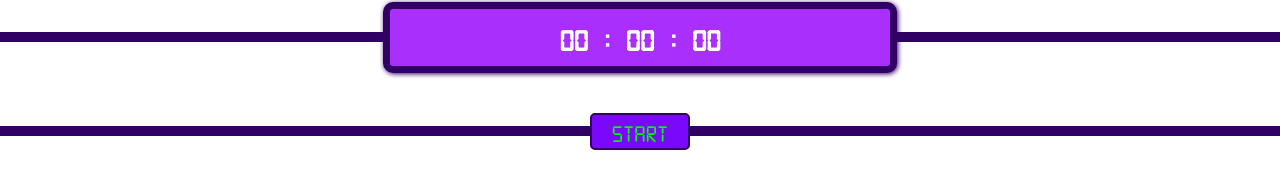
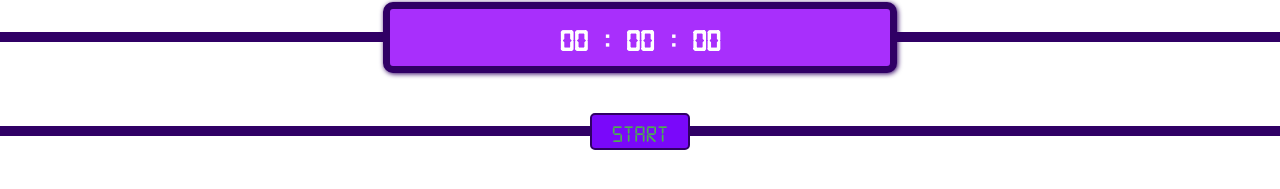
Before and after one commit to alirezamoon/timer, a React (Create React App) app: page / in a window 1280 px wide. Shown: the part 373-562 px from the top of the page. Built offline with nearby package versions, Linux system fonts and the light colour scheme.

Commit message:
buttons:hover

```diff
--- a/src/Components/Timer/TimerControl/TimerControl.module.css
+++ b/src/Components/Timer/TimerControl/TimerControl.module.css
@@ -12,19 +12,35 @@
   border-radius: 5px;
   font-family: "digital7";
   font-size: 24px;
+  cursor: pointer;
+  box-sizing: border-box;
 }
 
 .btn:active {
   position: relative;
   top: 2px;
 }
-
+.btn:focus{
+    border: inset;
+}
+.btn:hover {
+    background-color: #a82ffc;
+}
 .success {
-  color: #0f0;
+  color: #4CAF50;
+}
+.success:hover {
+    border-color: #4CAF50 !important;
 }
 .danger {
-  color: #f00;
+  color: #f44336;
+}
+.danger:hover {
+    border-color: #f44336 !important;
 }
 .warning {
-  color: #ffff00;
+  color: orange;
 }
+.warning:hover {
+    border-color: #ff9800 !important;
+}
```
